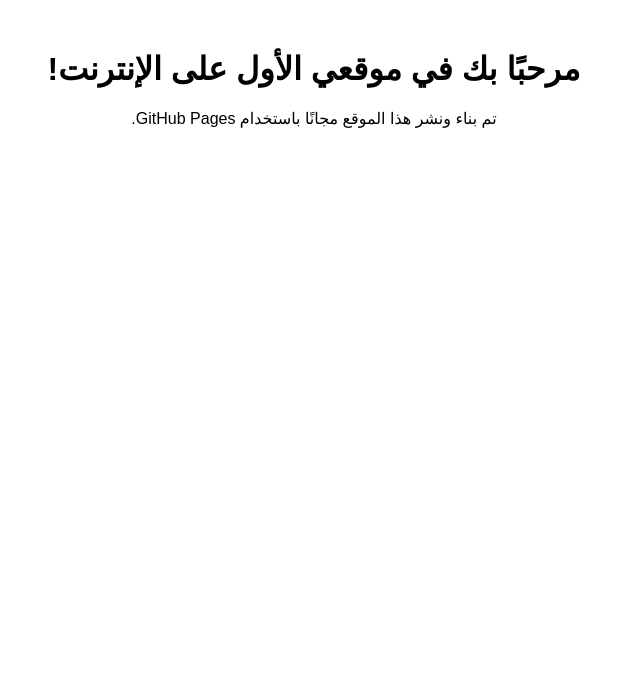
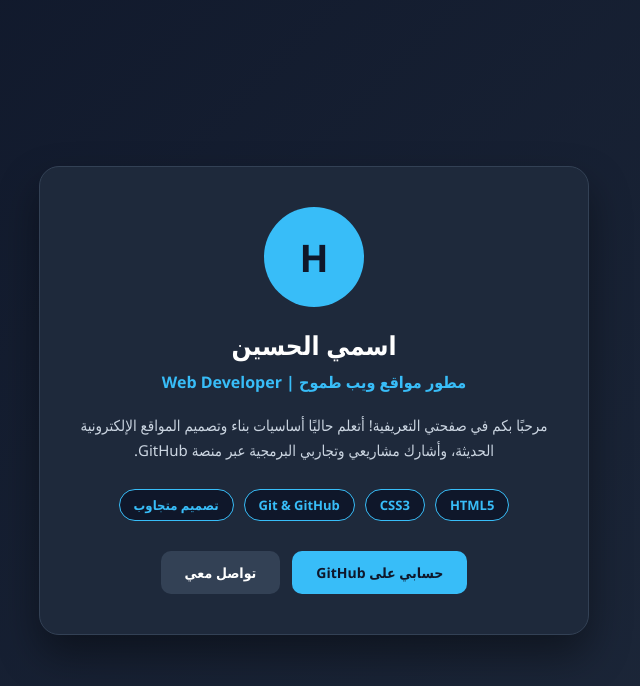
Before and after one commit to hocinfes-hue/hello-world, a plain HTML site: page index.html in a window 1280 px wide. Shown: the whole page, without its empty margins (326-966 px from the left). Drawn offline with Linux system fonts and the light colour scheme.

Commit message:
Update index.html

```diff
--- a/index.html
+++ b/index.html
@@ -2,10 +2,133 @@
 <html lang="ar" dir="rtl">
 <head>
   <meta charset="UTF-8">
-  <title>موقعي الأول</title>
+  <meta name="viewport" content="width=device-width, initial-scale=1.0">
+  <title>ملفي الشخصي | مطور مواقع ويب</title>
+  <style>
+    * {
+      box-sizing: border-box;
+      margin: 0;
+      padding: 0;
+      font-family: 'Segoe UI', Tahoma, Geneva, Verdana, sans-serif;
+    }
+    body {
+      background: linear-gradient(135deg, #0f172a, #1e293b);
+      color: #f8fafc;
+      display: flex;
+      justify-content: center;
+      align-items: center;
+      min-height: 100vh;
+      padding: 20px;
+    }
+    .card {
+      background: #1e293b;
+      border: 1px solid #334155;
+      border-radius: 20px;
+      max-width: 550px;
+      width: 100%;
+      padding: 40px 30px;
+      text-align: center;
+      box-shadow: 0 20px 40px rgba(0, 0, 0, 0.4);
+    }
+    .avatar {
+      width: 100px;
+      height: 100px;
+      background: #38bdf8;
+      color: #0f172a;
+      border-radius: 50%;
+      display: flex;
+      justify-content: center;
+      align-items: center;
+      font-size: 38px;
+      font-weight: bold;
+      margin: 0 auto 20px;
+    }
+    h1 {
+      font-size: 26px;
+      margin-bottom: 8px;
+      color: #ffffff;
+    }
+    .subtitle {
+      color: #38bdf8;
+      font-size: 16px;
+      font-weight: 600;
+      margin-bottom: 20px;
+    }
+    p {
+      color: #cbd5e1;
+      line-height: 1.7;
+      font-size: 15px;
+      margin-bottom: 25px;
+    }
+    .skills {
+      display: flex;
+      justify-content: center;
+      flex-wrap: wrap;
+      gap: 10px;
+      margin-bottom: 30px;
+    }
+    .skill-tag {
+      background: #0f172a;
+      color: #38bdf8;
+      border: 1px solid #38bdf8;
+      padding: 6px 14px;
+      border-radius: 20px;
+      font-size: 13px;
+      font-weight: 600;
+    }
+    .buttons {
+      display: flex;
+      justify-content: center;
+      gap: 12px;
+      flex-wrap: wrap;
+    }
+    .btn {
+      text-decoration: none;
+      padding: 12px 24px;
+      border-radius: 10px;
+      font-weight: bold;
+      font-size: 14px;
+      transition: 0.3s;
+    }
+    .btn-primary {
+      background: #38bdf8;
+      color: #0f172a;
+    }
+    .btn-primary:hover {
+      background: #0284c7;
+      color: #ffffff;
+    }
+    .btn-secondary {
+      background: #334155;
+      color: #ffffff;
+    }
+    .btn-secondary:hover {
+      background: #475569;
+    }
+  </style>
 </head>
-<body style="font-family: Arial; text-align: center; margin-top: 50px;">
-  <h1>مرحبًا بك في موقعي الأول على الإنترنت!</h1>
-  <p>تم بناء ونشر هذا الموقع مجانًا باستخدام GitHub Pages.</p>
+<body>
+
+  <div class="card">
+    <div class="avatar">H</div>
+    <h1>اسمي الحسين</h1>
+    <div class="subtitle">مطور مواقع ويب طموح | Web Developer</div>
+    <p>
+      مرحبًا بكم في صفحتي التعريفية! أتعلم حاليًا أساسيات بناء وتصميم المواقع الإلكترونية الحديثة، وأشارك مشاريعي وتجاربي البرمجية عبر منصة GitHub.
+    </p>
+
+    <div class="skills">
+      <span class="skill-tag">HTML5</span>
+      <span class="skill-tag">CSS3</span>
+      <span class="skill-tag">Git & GitHub</span>
+      <span class="skill-tag">تصميم متجاوب</span>
+    </div>
+
+    <div class="buttons">
+      <a href="https://github.com" target="_blank" class="btn btn-primary">حسابي على GitHub</a>
+      <a href="mailto:your-email@example.com" class="btn btn-secondary">تواصل معي</a>
+    </div>
+  </div>
+
 </body>
 </html>
```
